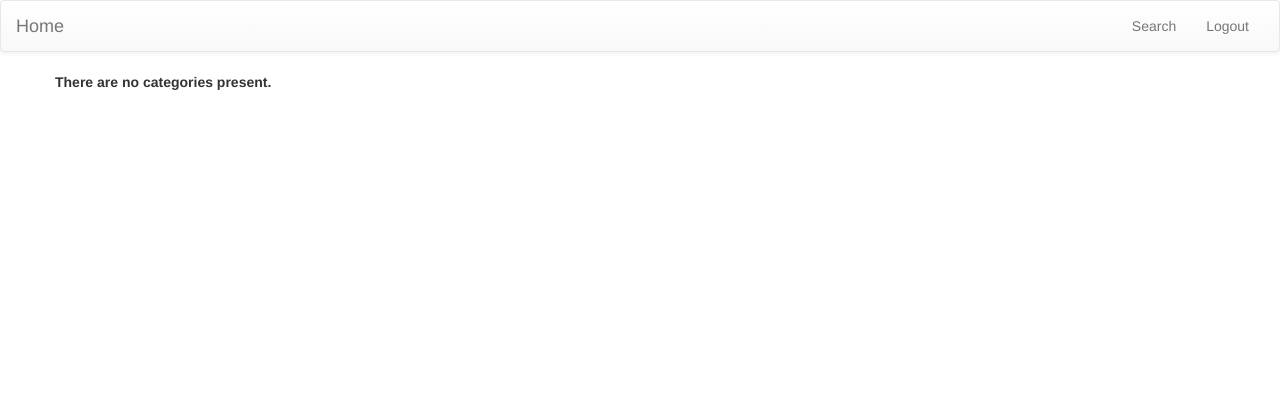
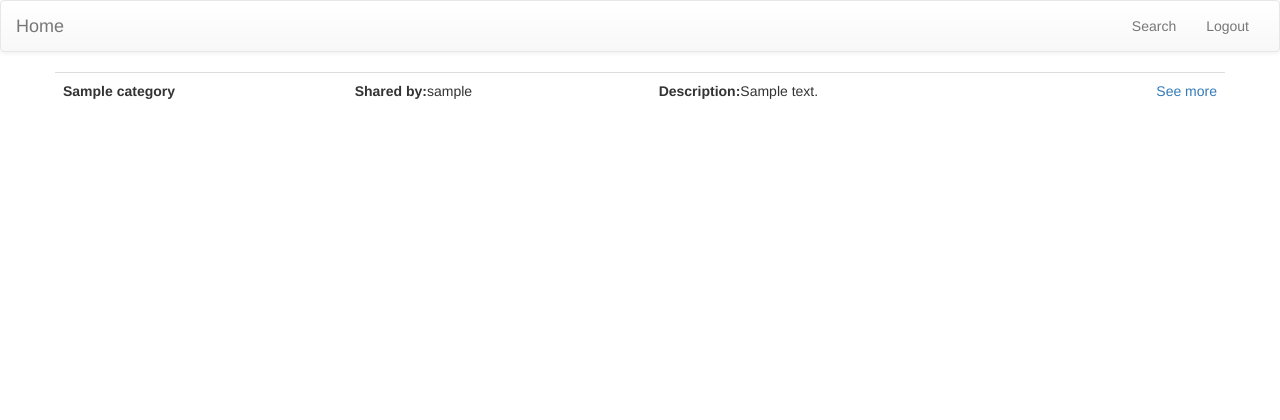
Before and after one commit to vjvasilev95/fhs_project, a Django app: page /fhs/ in a window 1280 px wide. Shown: the top 420 px of the page. Run offline with Django 3.2, Linux system fonts and the light colour scheme; a user stored in the database is signed in; tables that the repository leaves empty hold one stand-in row (values such as "Sample post"); some libraries are stand-ins or nearby versions.

Commit message:
Added description to category model

```diff
--- a/fhs/models.py
+++ b/fhs/models.py
@@ -6,6 +6,7 @@ from django.contrib.auth.models import User
 class Category(models.Model):
     name = models.CharField(max_length=200)
     user = models.ForeignKey(User)
+    description = models.CharField(max_length=500,null=True)
 
     def __unicode__(self):
         return self.name
--- a/templates/fhs/index.html
+++ b/templates/fhs/index.html
@@ -35,12 +35,28 @@
 
             </div>
             {% else %}
-            {% if categories %}
-                    <ul class="list-group">
-                        {% for category in categories %}
-                         <li class="list-group-item"><a href="{% url 'category'  category.slug %}">{{ category.name }}</a></li>
+            {% if public_categories %}
+                <table class="table" valign="baseline">
+                <tbody>
+                        {% for category in public_categories %}
+                            <tr>
+                            <td class="category-info">
+                                <p class="category-name"><strong>{{ category.name }}</strong></p>
+                            </td>
+                            <td>
+                                <span class="recipients-number"><strong>Shared by:</strong>{{ category.user }}</span>
+                            </td>
+                            <td class="category-sharer" valign="bottom" align="left">
+                                <p class="cat-descr"><strong>Description:</strong>{{ category.description }}</p>
+                            </td>
+                            <td class="text-right" valign="bottom">
+                       	        <a>See more</a>
+                            </td>
+                            </tr>
                         {% endfor %}
-                    </ul>
+                </tbody>
+                </table>
+                </li>
                 {% else %}
                     <strong>There are no categories present.</strong>
                 {% endif %}
```
Also changed, not shown: fhs/migrations/0002_category_description.py (added).
